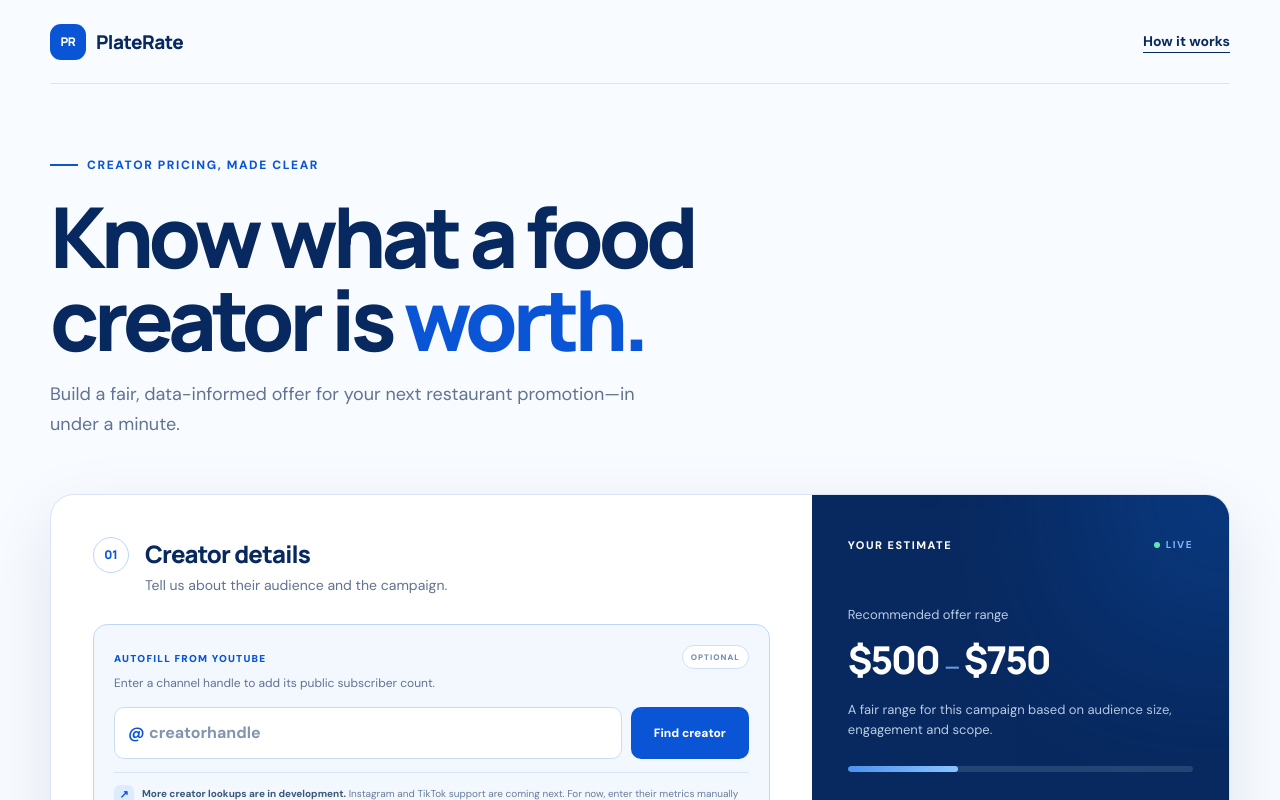
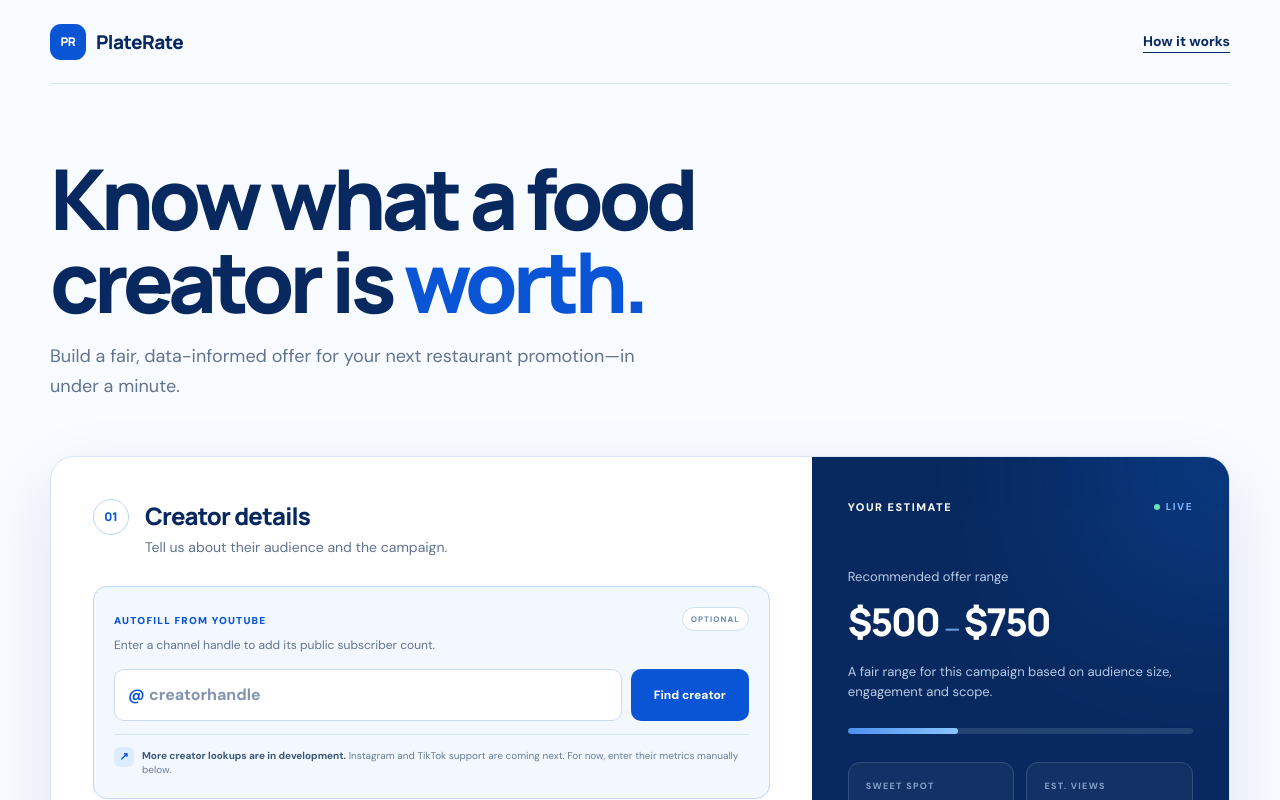
Before and after one commit to CarlosSecas1/platerate, a Next.js app: page / in a window 1280 px wide. Shown: the top 800 px of the page. Built offline with nearby package versions, Linux system fonts and the light colour scheme; no server answers.

Commit message:
Remove hero pricing label

```diff
--- a/app/globals.css
+++ b/app/globals.css
@@ -11,9 +11,7 @@ button,input,select { font:inherit; }
 .brand span { display:grid; place-items:center; width:36px; height:36px; border-radius:11px; color:#fff; background:var(--blue); font-size:12px; letter-spacing:-.4px; }
 .nav-link { color:var(--navy); font-weight:700; font-size:14px; text-decoration:none; border-bottom:1px solid var(--navy); }
 .hero { padding:72px 0 54px; }
-.eyebrow { display:flex; align-items:center; gap:9px; color:var(--blue); font-size:12px; font-weight:800; letter-spacing:1.6px; }
-.eyebrow span { width:28px; height:2px; background:var(--blue); }
-.hero h1 { max-width:790px; margin:20px 0 20px; font:750 clamp(48px,7vw,84px)/.99 var(--font-display),sans-serif; letter-spacing:-5px; }
+.hero h1 { max-width:790px; margin:0 0 20px; font:750 clamp(48px,7vw,84px)/.99 var(--font-display),sans-serif; letter-spacing:-5px; }
 .hero h1 em { color:var(--blue); font-style:normal; }
 .hero>p { max-width:590px; color:var(--muted); font-size:18px; line-height:1.65; margin:0; }
 .calculator { display:grid; grid-template-columns:minmax(0,1.55fr) minmax(340px,.85fr); background:#fff; border:1px solid var(--line); border-radius:24px; box-shadow:0 24px 70px rgba(8,41,95,.1); overflow:hidden; }
--- a/app/page.tsx
+++ b/app/page.tsx
@@ -218,7 +218,6 @@ export default function Home() {
       </nav>
 
       <section className="hero wrap" id="top">
-        <div className="eyebrow"><span /> CREATOR PRICING, MADE CLEAR</div>
         <h1>Know what a food<br />creator is <em>worth.</em></h1>
         <p>Build a fair, data-informed offer for your next restaurant promotion—in under a minute.</p>
       </section>
```
